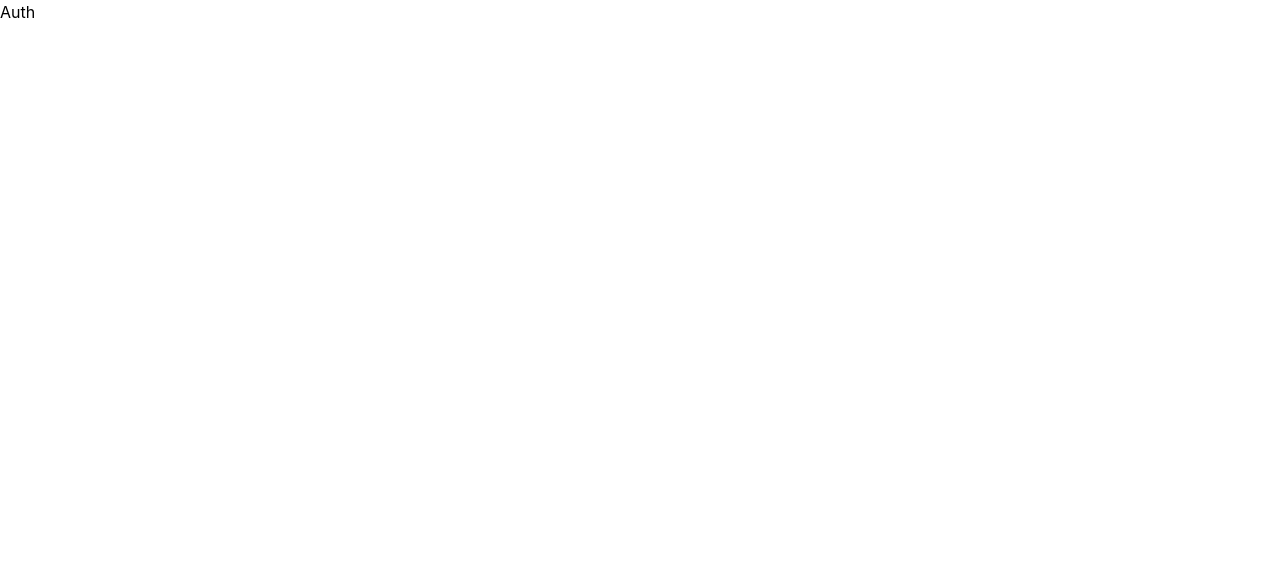
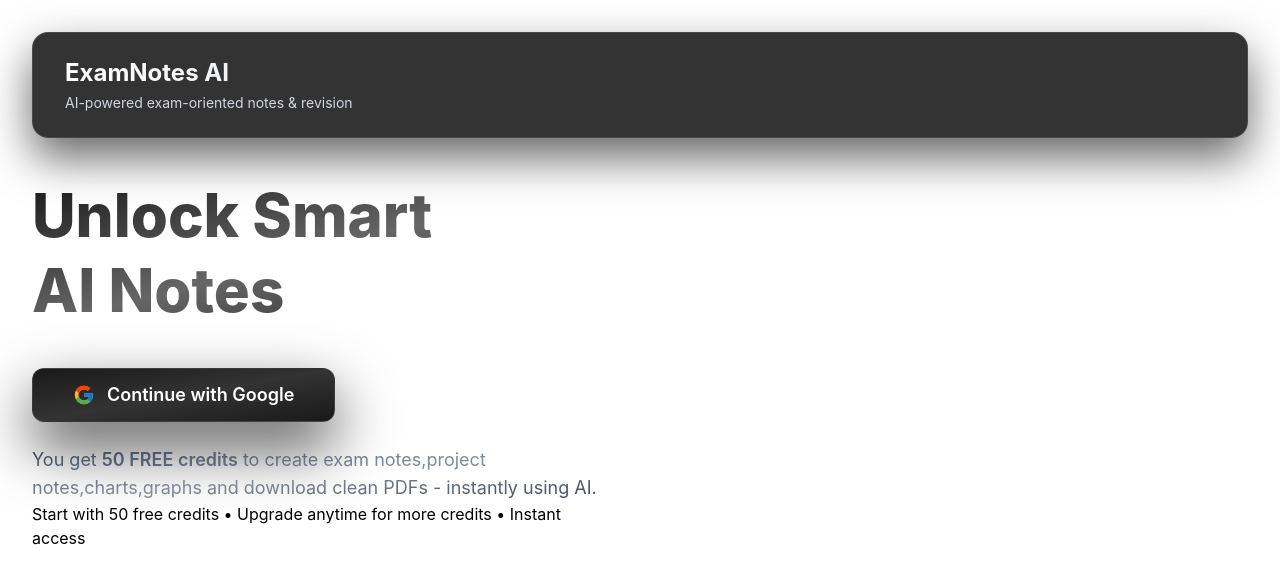
Before and after one commit to AbhinavSharma0188/Notes_Genie_AI, a React (Vite) app in the folder NoteGenie AI/client/vite-project/: page /auth in a window 1280 px wide. Shown: the top 582 px of the page. Built offline with nearby package versions, Linux system fonts and the light colour scheme.

Commit message:
auth left content done

```diff
--- a/NoteGenie AI/client/vite-project/package.json
+++ b/NoteGenie AI/client/vite-project/package.json
@@ -11,6 +11,7 @@
   },
   "dependencies": {
     "@tailwindcss/vite": "^4.2.1",
+    "motion": "^12.38.0",
     "react": "^19.2.0",
     "react-dom": "^19.2.0",
     "react-icons": "^5.6.0",
--- a/NoteGenie AI/client/vite-project/src/pages/Auth.jsx
+++ b/NoteGenie AI/client/vite-project/src/pages/Auth.jsx
@@ -1,8 +1,46 @@
 import React from 'react'
+import { motion } from "motion/react"
+import { FcGoogle } from "react-icons/fc";
 
 function Auth() {
   return (
-    <div>Auth</div>
+    <div className='min-h-screen overflow-hidden bg-white text-black  px-8'>
+        <motion.header
+        initial={{opacity:0,y:-15}}
+        animate={{opacity:1,y:0}}
+        transition={{duration:1.5}}
+        className='max-w-7xl mx-auto mt-8 rounded-2xl bg-black/80
+        backdrop-blur-xl border border-white/10 px-8 py-6 shadow-[0_20px_45px_rgba(0,0,0,0.6)]'>
+<h1 className='text-2xl font-bold bg-linear-to-r from-white via-gray-300 to-white bg-clip-text text-transparent'>ExamNotes AI</h1>
+<p className='text-sm text-gray-300 mt-1'> AI-powered exam-oriented notes & revision</p>
+   </motion.header>
+
+
+   <main className='max-w-7xl mx-auto py-10 grid grid-cols-1 lg:grid-cols-2 gap-20 items-center'>
+
+
+    {/* Left content */}
+    <motion.div initial={{opacity:0,x:-60}}
+        animate={{opacity:1,x:0}}
+        transition={{duration:0.7}}>
+        <h1 className='text-5xl lg:text-6xl font-extrabold leading-tight bg-gradient-to-br from-black/90 via-black/60 to-black/60 to-black/90 bg-clip-text text-transparent'>Unlock Smart <br />AI Notes</h1>
+        <motion.button whileHover={{y:-10,rotateX:8,rotateY:-8,scale:1.07}} whileTap={{scale:0.97}} transition={{type:"spring",stiffness:200,damping:18}} className='mt-10 px-10 py-3 rounded-xl
+        flex items-center gap-3 bg-gradient-to-br from-black/90 via-black/80 to-black/90 border border-white/10 text-white font-semibold text-lg shadow-[0_25px_60px_rgba(0,0,0,0.7)]'>
+
+            <FcGoogle  size={22}/>
+            Continue with Google
+        </motion.button>
+        <p className='mt-6 max-w-xl text-lg bg-gradient-to-br from-gray-700 via-gray-500/80 to-gray-700 bg-clip-text text-transparent'>
+        You get <span className='font-semibold'>50 FREE credits</span> to create exam notes,project notes,charts,graphs and download clean PDFs - instantly using AI.</p>
+        <p className=''>Start with 50 free credits • Upgrade anytime for more credits • Instant access</p>
+    </motion.div>
+
+    {/* Right content */}
+    <motion.div></motion.div>
+   </main>
+
+
+   </div>
   )
 }
 
```
Also changed, not shown: 1 other file (tests, documents, lock files or other folders).
